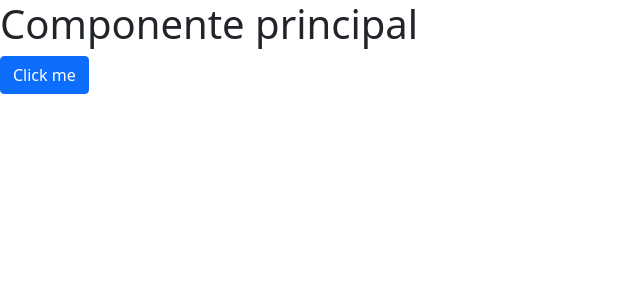
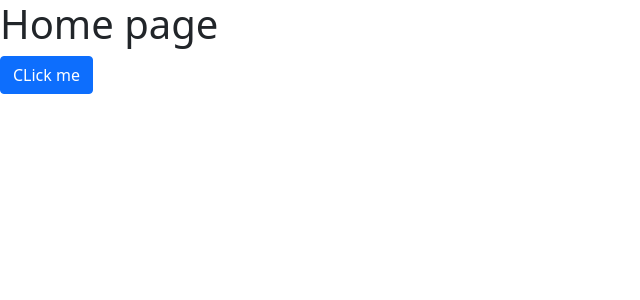
Before and after one commit to Alonsoalcuadrado/alonsoalcuadrado, a React (Create React App) app: page / in a window 1280 px wide. Shown: the top 300 px of the page, without its empty margins (0-640 px from the left). Built offline with nearby package versions, Linux system fonts and the light colour scheme.

Commit message:
Sorting folders to better imports

```diff
--- a/src/App.jsx
+++ b/src/App.jsx
@@ -1,10 +1,10 @@
 import React from 'react'
+import Home from "./pages";
 
 function App() {
   return (
     <div>
-      <h1>Componente principal</h1>
-      <button className='btn btn-primary'>Click me</button>
+      <Home />
     </div>
   );
 }
--- /dev/null
+++ b/src/pages/About-Us/AboutUs.jsx
@@ -0,0 +1 @@
+//AboutUs
--- a/src/pages/Home.jsx
+++ /dev/null
@@ -1 +0,0 @@
-//here goes the home page
--- /dev/null
+++ b/src/pages/Home/Home.jsx
@@ -0,0 +1,12 @@
+import React from 'react'
+
+const Home = () => {
+  return (
+    <div className='home-container'>
+      <h1>Home page</h1>
+      <button className='btn btn-primary'>CLick me</button>
+    </div>
+  )
+}
+
+export default Home
--- /dev/null
+++ b/src/pages/Home/Home.scss
@@ -0,0 +1,3 @@
+.home-container {
+  background-color: red;
+}
--- /dev/null
+++ b/src/pages/index.js
@@ -0,0 +1,3 @@
+import Home from "./Home/Home";
+
+export default Home
```
